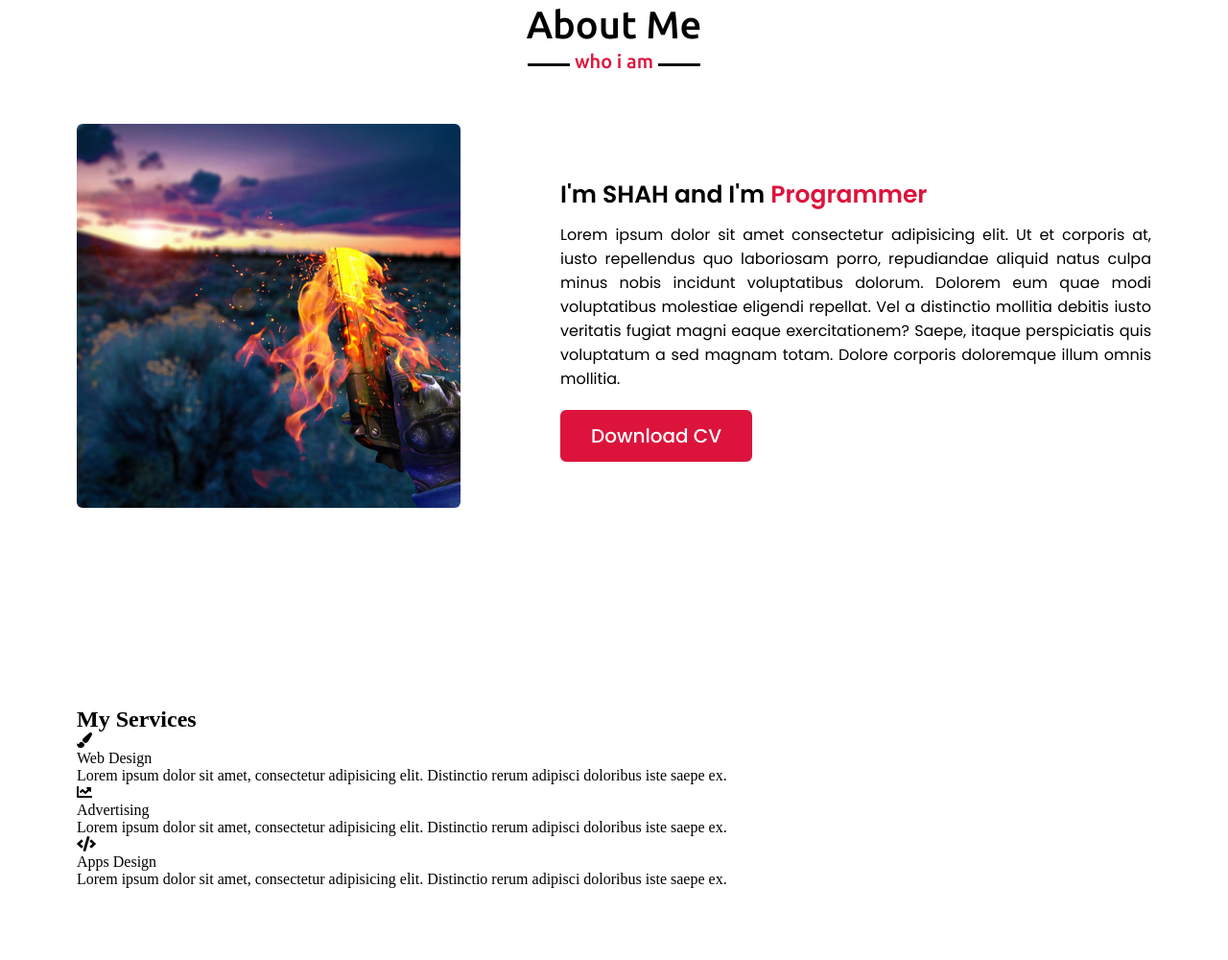
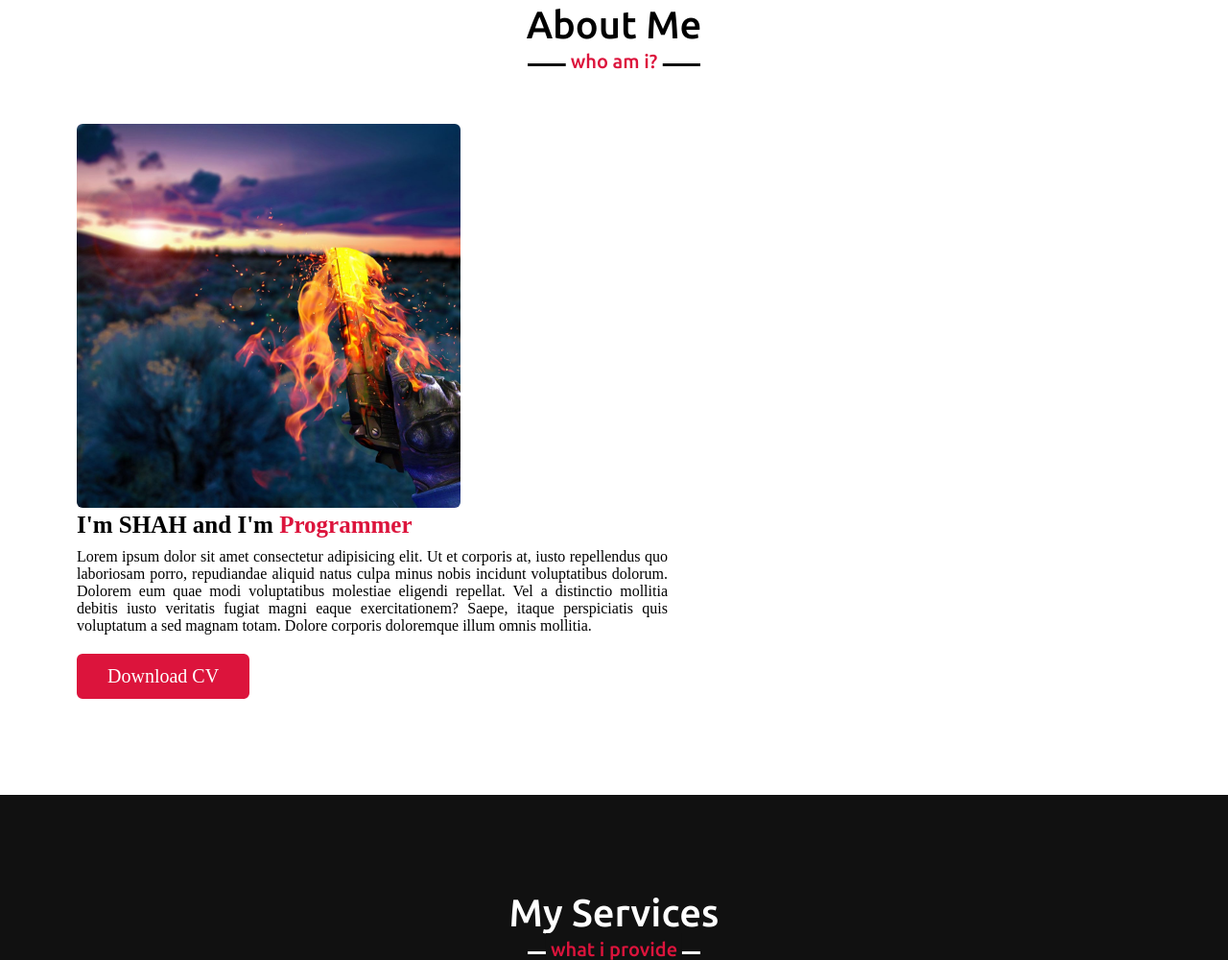
Before and after one commit to MaybeSHAH/style-portfolio, a plain HTML site: page index.html in a window 1280 px wide. Shown: the part 897-1897 px from the top of the page at 96% size. Drawn offline with nearby package versions, Linux system fonts and the light colour scheme.

Commit message:
services section done

```diff
--- a/style.css
+++ b/style.css
@@ -119,10 +119,20 @@
 section{
     padding: 100px 0;
 }
-.about{
+.about .services{
     font-family: 'Poppins', sans-serif;
 }
-.about .title{
+.about .title::after{
+    content: "who am i?";
+}
+.about .about-content .services .serv-content{
+    display: flex;
+    flex-wrap: wrap;
+    align-items: center;
+    justify-content: space-between;
+
+}
+section .title{
     position: relative;
     text-align: center;
     font-size: 40px;
@@ -131,7 +141,7 @@ section{
     padding-bottom: 20px;
     font-family: 'Ubuntu', sans-serif;
 }
-.about .title::before{
+section .title::before{
     content: "";
     position: absolute;
     bottom: 0px;
@@ -141,8 +151,7 @@ section{
     background: #111;
     transform: translateX(-50%);
 }
-.about .title::after{
-    content: "who i am";
+section .title::after{
     position: absolute;
     bottom: -12px;
     left: 50%;
@@ -152,13 +161,8 @@ section{
     background: #fff;
     transform: translateX(-50%);
 }
-.about .about-content{
-    display: flex;
-    flex-wrap: wrap;
-    align-items: center;
-    justify-content: space-between;
 
-}
+
 .about .about-content .left{
     width: 45%;
 
@@ -202,6 +206,54 @@ section{
     background: none;
 
 }
+
+/* Services section styling */
+.services{
+    color: #fff;
+    background: #111;
+}
+.services .title::after{
+    background: #111;
+    content: "what i provide";
+
+}
+.services .title::before{
+    background: #fff;
+}
+.services .serv-content .card{
+    width: calc(33% - 20px);
+    background: #222;
+    text-align: center;
+    border-radius: 6px;
+    padding: 20px 25px;
+    cursor: pointer;
+}
+.services .serv-content .card:hover{
+    background: crimson;
+
+}
+.services .serv-content .card .box{
+    transition: all 0.3s ease;
+}
+.services .serv-content .card:hover .box{
+    transform: scale(1.05);
+}
+.services .serv-content .card i{
+    font-size: 50px;
+    color: crimson;
+
+}
+.services .serv-content .card:hover i{
+    background: #fff;
+    transition: color 0.3s ease;
+
+}
+.services .serv-content .card .text{
+    font-size: 25px;
+    font-weight: 500;
+    margin: 10px 0 7px 0;
+}
+
 /* responsive media query start */
 @media (max-width: 1300px){
     .home .max-width{
@@ -280,6 +332,11 @@ section{
     .about .about-content .right{
         flex: 100%;
     }
+    .services .serv-content .card{
+        width: calc(50% - 10px);
+        margin-bottom: 20px;
+
+    }
 }
 @media (max-width: 690px){
     .max-width{
@@ -296,6 +353,11 @@ section{
         font-size: 20px;
 
     }
+    .services .serv-content .card{
+        width: 100%;
+        margin-bottom: 20px;
+
+    }
 }
 @media (max-width: 500px){
     .home .home-content .text-2{
```
Also changed, not shown: index.html (+2 -0 lines).
